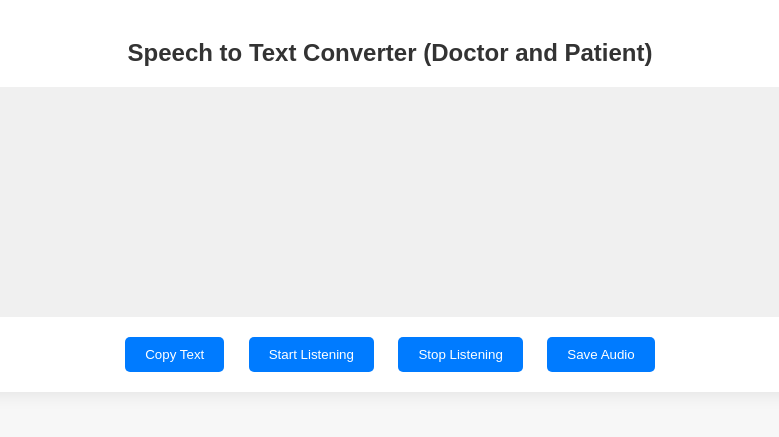
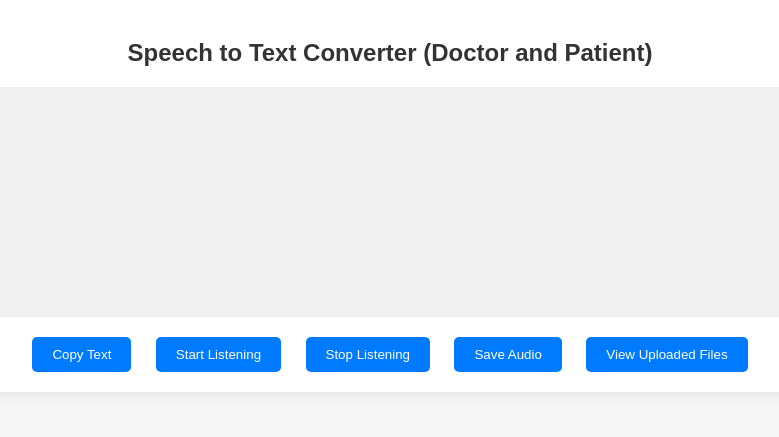
Before and after one commit to Dhanaraju1998/medical-transcription-with-aws, a Flask app: page / in a window 1280 px wide. Shown: the part 51-488 px from the top of the page, without its empty margins (250-1029 px from the left). Run offline with Flask 3, Linux system fonts and the light colour scheme.

Commit message:
Update index.html

```diff
--- a/templates/index.html
+++ b/templates/index.html
@@ -62,6 +62,8 @@
           <button type="button" id="startButton">Start Listening</button>
           <button type="button" id="stopButton">Stop Listening</button>
           <button type="button" id="saveButton">Save Audio</button>
+            <button onclick="window.location='/files'">View Uploaded Files</button>
+
         </div>
       </div>
 
```
